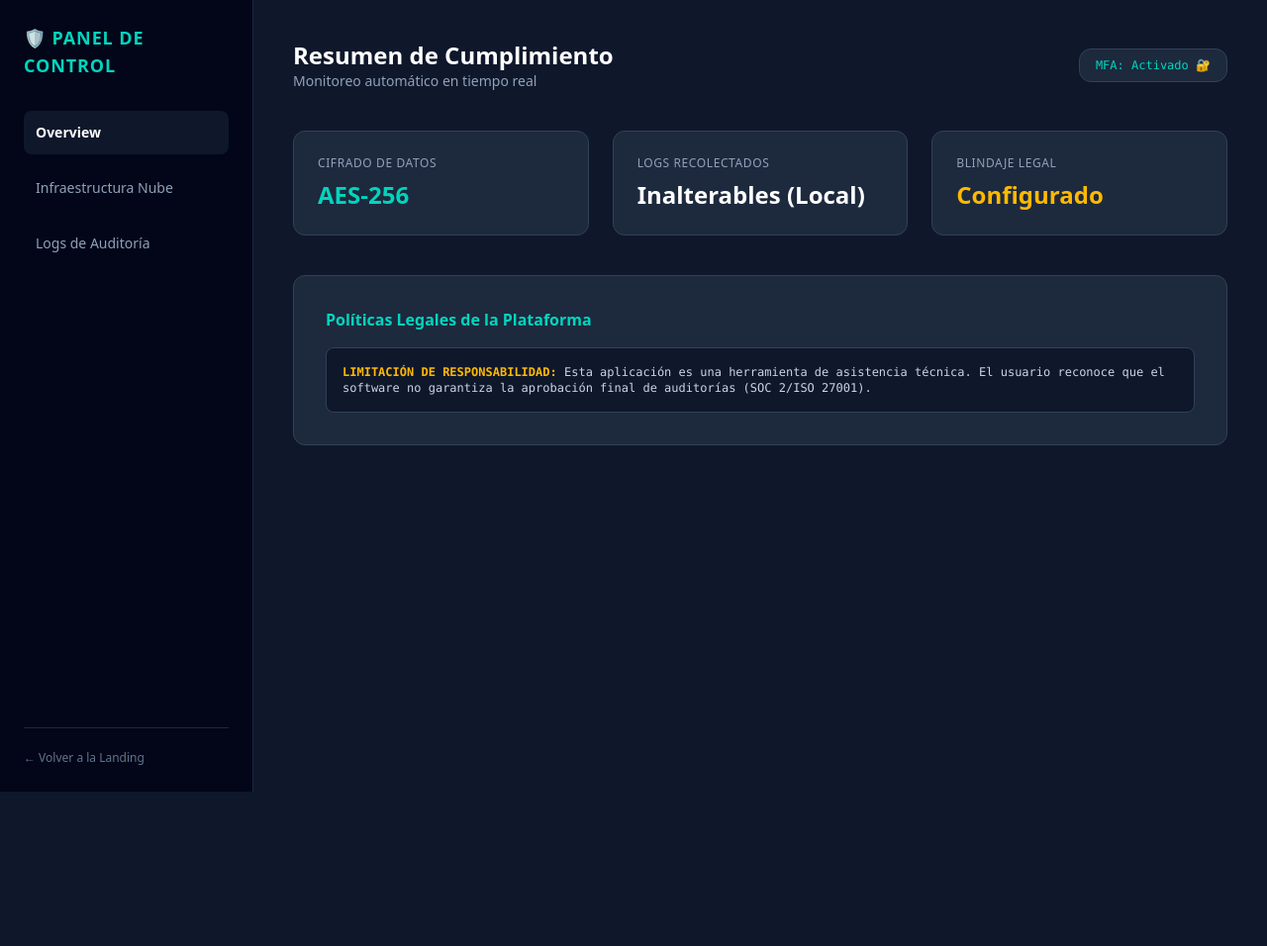
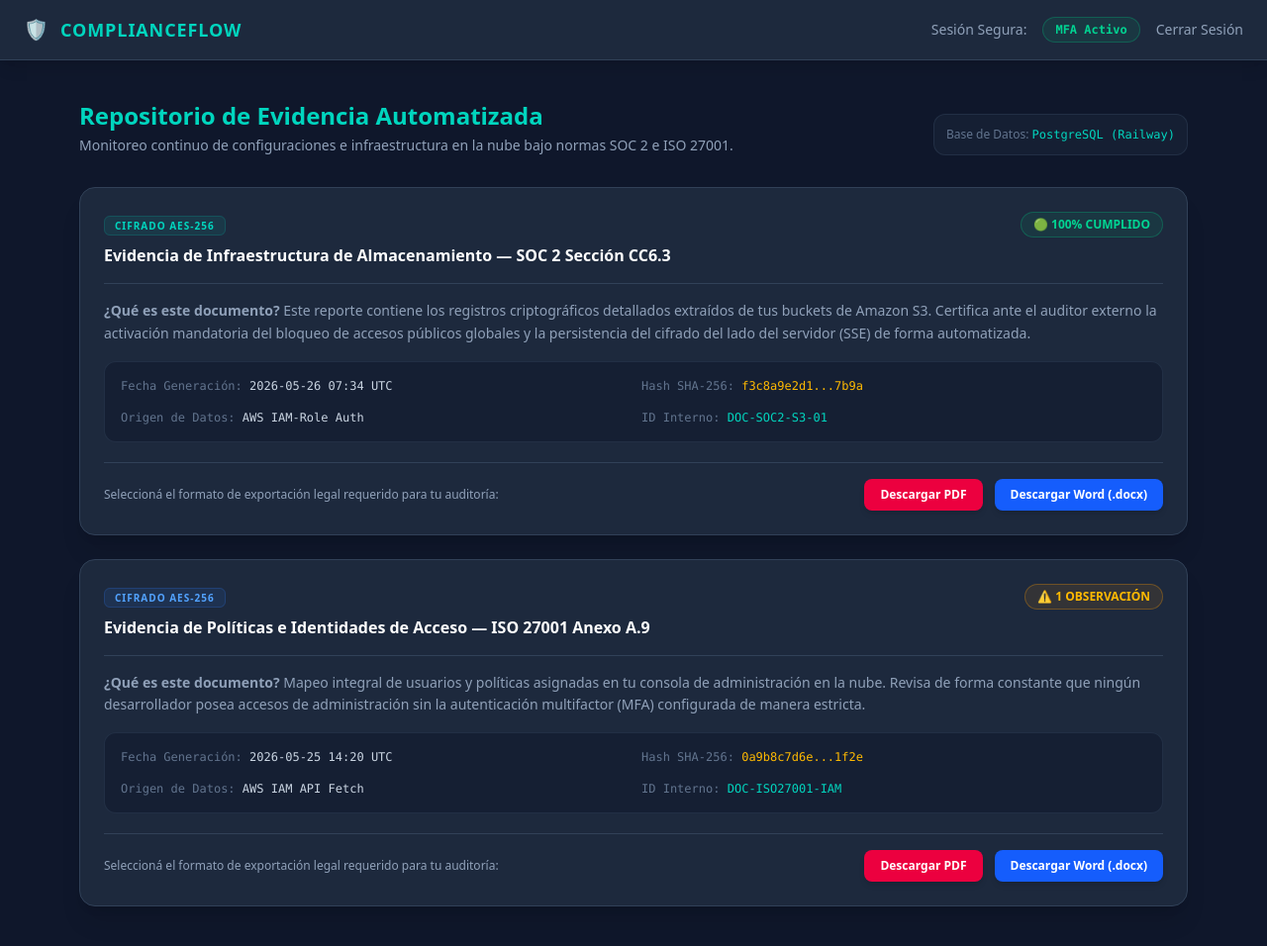
Before and after one commit to LeandroSchulze/ComplianceFlow, a FastAPI app: page /dashboard in a window 1280 px wide. Shown: the whole page at 99% size. Before the commit the page ends 800 px from the top, so only its background shows below. Run offline with FastAPI, Linux system fonts and the light colour scheme; parts of the project's set-up code (start-up, migrations or seed data) failed here and were passed over.

Commit message:
Update dashboard.html

```diff
--- a/templates/dashboard.html
+++ b/templates/dashboard.html
@@ -3,60 +3,117 @@
 <head>
     <meta charset="UTF-8">
     <meta name="viewport" content="width=device-width, initial-scale=1.0">
-    <title>Dashboard | Panel de Control de Evidencias</title>
+    <title>Dashboard | ComplianceFlow</title>
     <script src="https://cdn.jsdelivr.net/npm/@tailwindcss/browser@4"></script>
 </head>
-<body class="bg-slate-900 text-white font-sans">
-    <div class="flex h-screen">
-        <aside class="w-64 bg-slate-950 p-6 flex flex-col justify-between border-r border-slate-800">
+<body class="bg-slate-900 text-white font-sans min-h-screen">
+
+    <nav class="bg-slate-800 border-b border-slate-700 px-6 py-4 flex justify-between items-center shadow-lg">
+        <div class="flex items-center space-x-3">
+            <span class="text-xl">🛡️</span>
+            <h1 class="text-lg font-bold tracking-wider text-teal-400">COMPLIANCEFLOW</h1>
+        </div>
+        <div class="flex items-center space-x-4 text-sm">
+            <span class="text-slate-400">Sesión Segura:</span>
+            <span class="bg-emerald-500/10 text-emerald-400 border border-emerald-500/30 px-3 py-1 rounded-full text-xs font-mono font-bold">MFA Activo</span>
+            <a href="/login" class="text-slate-400 hover:text-white transition">Cerrar Sesión</a>
+        </div>
+    </nav>
+
+    <div class="max-w-6xl mx-auto px-4 py-10">
+        <div class="mb-8 flex justify-between items-end">
             <div>
-                <h2 class="text-lg font-bold text-teal-400 tracking-wider mb-8">🛡️ PANEL DE CONTROL</h2>
-                <nav class="space-y-3">
-                    <a href="#" class="block bg-slate-900 text-white p-3 rounded-lg text-sm font-semibold">Overview</a>
-                    <a href="#" class="block text-slate-400 hover:text-white p-3 text-sm transition">Infraestructura Nube</a>
-                    <a href="#" class="block text-slate-400 hover:text-white p-3 text-sm transition">Logs de Auditoría</a>
-                </nav>
+                <h2 class="text-2xl font-extrabold text-teal-400">Repositorio de Evidencia Automatizada</h2>
+                <p class="text-sm text-slate-400 mt-1">Monitoreo continuo de configuraciones e infraestructura en la nube bajo normas SOC 2 e ISO 27001.</p>
             </div>
-            <div class="border-t border-slate-800 pt-4">
-                <a href="/" class="text-xs text-slate-500 hover:text-slate-300 transition">← Volver a la Landing</a>
+            <div class="text-xs text-slate-500 bg-slate-800/50 p-3 rounded-xl border border-slate-700/50">
+                Base de Datos: <span class="text-teal-400 font-mono">PostgreSQL (Railway)</span>
             </div>
-        </aside>
+        </div>
 
-        <main class="flex-1 p-10 overflow-y-auto">
-            <header class="flex justify-between items-center mb-10">
-                <div>
-                    <h1 class="text-2xl font-bold">Resumen de Cumplimiento</h1>
-                    <p class="text-slate-400 text-sm">Monitoreo automático en tiempo real</p>
+        <div class="space-y-6">
+
+            <div class="bg-slate-800 rounded-2xl border border-slate-700 p-6 shadow-xl transition hover:border-slate-600">
+                <div class="flex justify-between items-start border-b border-slate-700 pb-4 mb-4">
+                    <div>
+                        <span class="bg-teal-500/10 text-teal-400 border border-teal-500/20 text-[10px] font-bold uppercase tracking-widest px-2.5 py-0.5 rounded-md">Cifrado AES-256</span>
+                        <h3 class="text-base font-bold mt-2 text-white">Evidencia de Infraestructura de Almacenamiento — SOC 2 Sección CC6.3</h3>
+                    </div>
+                    <span class="bg-emerald-500/10 text-emerald-400 border border-emerald-500/30 text-xs px-3 py-1 rounded-full font-bold">🟢 100% CUMPLIDO</span>
                 </div>
-                <div class="bg-slate-800 px-4 py-2 rounded-xl border border-slate-700 text-xs font-mono text-teal-400">
-                    MFA: Activado 🔐
+
+                <div class="text-sm text-slate-300 space-y-4">
+                    <p class="leading-relaxed text-slate-400">
+                        <strong>¿Qué es este documento?</strong> Este reporte contiene los registros criptográficos detallados extraídos de tus buckets de Amazon S3. Certifica ante el auditor externo la activación mandatoria del bloqueo de accesos públicos globales y la persistencia del cifrado del lado del servidor (SSE) de forma automatizada.
+                    </p>
+
+                    <div class="grid grid-cols-1 md:grid-cols-2 gap-4 bg-slate-900/50 p-4 rounded-xl border border-slate-700/50 text-xs font-mono">
+                        <div><span class="text-slate-500">Fecha Generación:</span> <span class="text-slate-300">2026-05-26 07:34 UTC</span></div>
+                        <div><span class="text-slate-500">Hash SHA-256:</span> <span class="text-amber-400">f3c8a9e2d1...7b9a</span></div>
+                        <div><span class="text-slate-500">Origen de Datos:</span> <span class="text-slate-300">AWS IAM-Role Auth</span></div>
+                        <div><span class="text-slate-500">ID Interno:</span> <span class="text-teal-400">DOC-SOC2-S3-01</span></div>
+                    </div>
                 </div>
-            </header>
 
-            <div class="grid grid-cols-1 md:grid-cols-3 gap-6 mb-10">
-                <div class="bg-slate-800 p-6 rounded-xl border border-slate-700">
-                    <p class="text-slate-400 text-xs uppercase tracking-wider mb-2">Cifrado de Datos</p>
-                    <p class="text-2xl font-bold text-teal-400">AES-256</p>
-                </div>
-                <div class="bg-slate-800 p-6 rounded-xl border border-slate-700">
-                    <p class="text-slate-400 text-xs uppercase tracking-wider mb-2">Logs Recolectados</p>
-                    <p class="text-2xl font-bold text-white">Inalterables (Local)</p>
-                </div>
-                <div class="bg-slate-800 p-6 rounded-xl border border-slate-700">
-                    <p class="text-slate-400 text-xs uppercase tracking-wider mb-2">Blindaje Legal</p>
-                    <p class="text-2xl font-bold text-amber-400">Configurado</p>
+                <div class="flex flex-col sm:flex-row justify-between items-start sm:items-center border-t border-slate-700 pt-4 mt-5 gap-4 text-xs text-slate-400">
+                    <span>Seleccioná el formato de exportación legal requerido para tu auditoría:</span>
+                    <div class="flex space-x-3 w-full sm:w-auto">
+                        <button onclick="descargarEvidencia('pdf', 'SOC2-S3')" class="flex-1 sm:flex-none bg-rose-600 hover:bg-rose-500 text-white font-bold px-4 py-2 rounded-lg transition shadow-md cursor-pointer text-center">
+                            Descargar PDF
+                        </button>
+                        <button onclick="descargarEvidencia('word', 'SOC2-S3')" class="flex-1 sm:flex-none bg-blue-600 hover:bg-blue-500 text-white font-bold px-4 py-2 rounded-lg transition shadow-md cursor-pointer text-center">
+                            Descargar Word (.docx)
+                        </button>
+                    </div>
                 </div>
             </div>
 
-            <div class="bg-slate-800 p-8 rounded-xl border border-slate-700">
-                <h3 class="text-md font-bold mb-4 text-teal-400">Políticas Legales de la Plataforma</h3>
-                <div class="space-y-4 text-sm text-slate-300">
-                    <p class="bg-slate-900 p-4 rounded-lg border border-slate-700 font-mono text-xs">
-                        <span class="text-amber-400 font-bold">LIMITACIÓN DE RESPONSABILIDAD:</span> Esta aplicación es una herramienta de asistencia técnica. El usuario reconoce que el software no garantiza la aprobación final de auditorías (SOC 2/ISO 27001).
+            <div class="bg-slate-800 rounded-2xl border border-slate-700 p-6 shadow-xl transition hover:border-slate-600">
+                <div class="flex justify-between items-start border-b border-slate-700 pb-4 mb-4">
+                    <div>
+                        <span class="bg-blue-500/10 text-blue-400 border border-blue-500/20 text-[10px] font-bold uppercase tracking-widest px-2.5 py-0.5 rounded-md">Cifrado AES-256</span>
+                        <h3 class="text-base font-bold mt-2 text-white">Evidencia de Políticas e Identidades de Acceso — ISO 27001 Anexo A.9</h3>
+                    </div>
+                    <span class="bg-amber-500/10 text-amber-400 border border-amber-500/30 text-xs px-3 py-1 rounded-full font-bold">⚠️ 1 OBSERVACIÓN</span>
+                </div>
+
+                <div class="text-sm text-slate-300 space-y-4">
+                    <p class="leading-relaxed text-slate-400">
+                        <strong>¿Qué es este documento?</strong> Mapeo integral de usuarios y políticas asignadas en tu consola de administración en la nube. Revisa de forma constante que ningún desarrollador posea accesos de administración sin la autenticación multifactor (MFA) configurada de manera estricta.
                     </p>
+
+                    <div class="grid grid-cols-1 md:grid-cols-2 gap-4 bg-slate-900/50 p-4 rounded-xl border border-slate-700/50 text-xs font-mono">
+                        <div><span class="text-slate-500">Fecha Generación:</span> <span class="text-slate-300">2026-05-25 14:20 UTC</span></div>
+                        <div><span class="text-slate-500">Hash SHA-256:</span> <span class="text-amber-400">0a9b8c7d6e...1f2e</span></div>
+                        <div><span class="text-slate-500">Origen de Datos:</span> <span class="text-slate-300">AWS IAM API Fetch</span></div>
+                        <div><span class="text-slate-500">ID Interno:</span> <span class="text-teal-400">DOC-ISO27001-IAM</span></div>
+                    </div>
+                </div>
+
+                <div class="flex flex-col sm:flex-row justify-between items-start sm:items-center border-t border-slate-700 pt-4 mt-5 gap-4 text-xs text-slate-400">
+                    <span>Seleccioná el formato de exportación legal requerido para tu auditoría:</span>
+                    <div class="flex space-x-3 w-full sm:w-auto">
+                        <button onclick="descargarEvidencia('pdf', 'ISO-IAM')" class="flex-1 sm:flex-none bg-rose-600 hover:bg-rose-500 text-white font-bold px-4 py-2 rounded-lg transition shadow-md cursor-pointer text-center">
+                            Descargar PDF
+                        </button>
+                        <button onclick="descargarEvidencia('word', 'ISO-IAM')" class="flex-1 sm:flex-none bg-blue-600 hover:bg-blue-500 text-white font-bold px-4 py-2 rounded-lg transition shadow-md cursor-pointer text-center">
+                            Descargar Word (.docx)
+                        </button>
+                    </div>
                 </div>
             </div>
-        </main>
+
+        </div>
     </div>
+
+    <script>
+        async function descargarEvidencia(formato, docId) {
+            // Endpoint conceptual listo para pegarle a tu backend
+            alert(`🚀 Procesando generación dinámica en formato: ${formato.toUpperCase()}\nDocumento solicitado: ${docId}\nEl archivo se compilará en memoria y se descargará automáticamente.`);
+
+            // Más tarde implementaremos el fetch real:
+            // window.location.href = `/api/compliance/download?format=${formato}&id=${docId}`;
+        }
+    </script>
 </body>
 </html>
```
